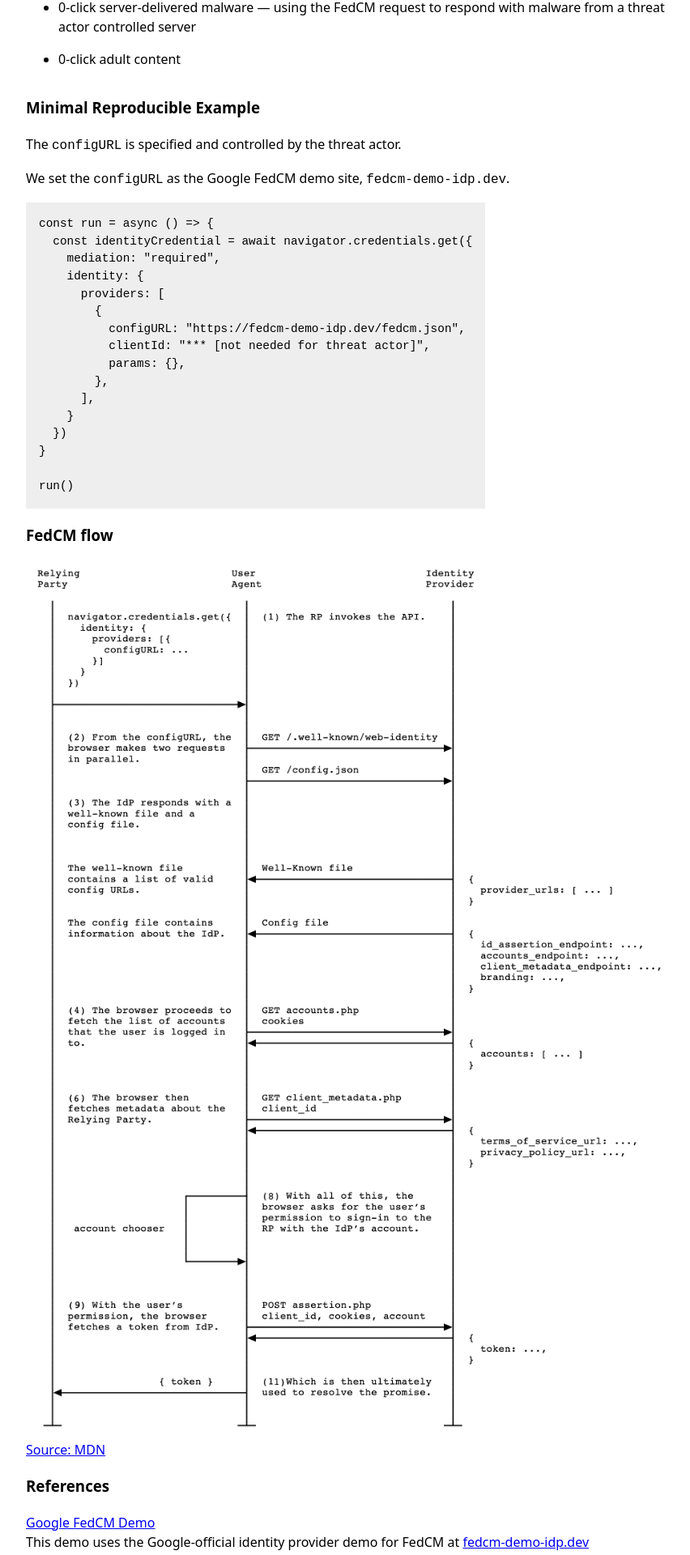
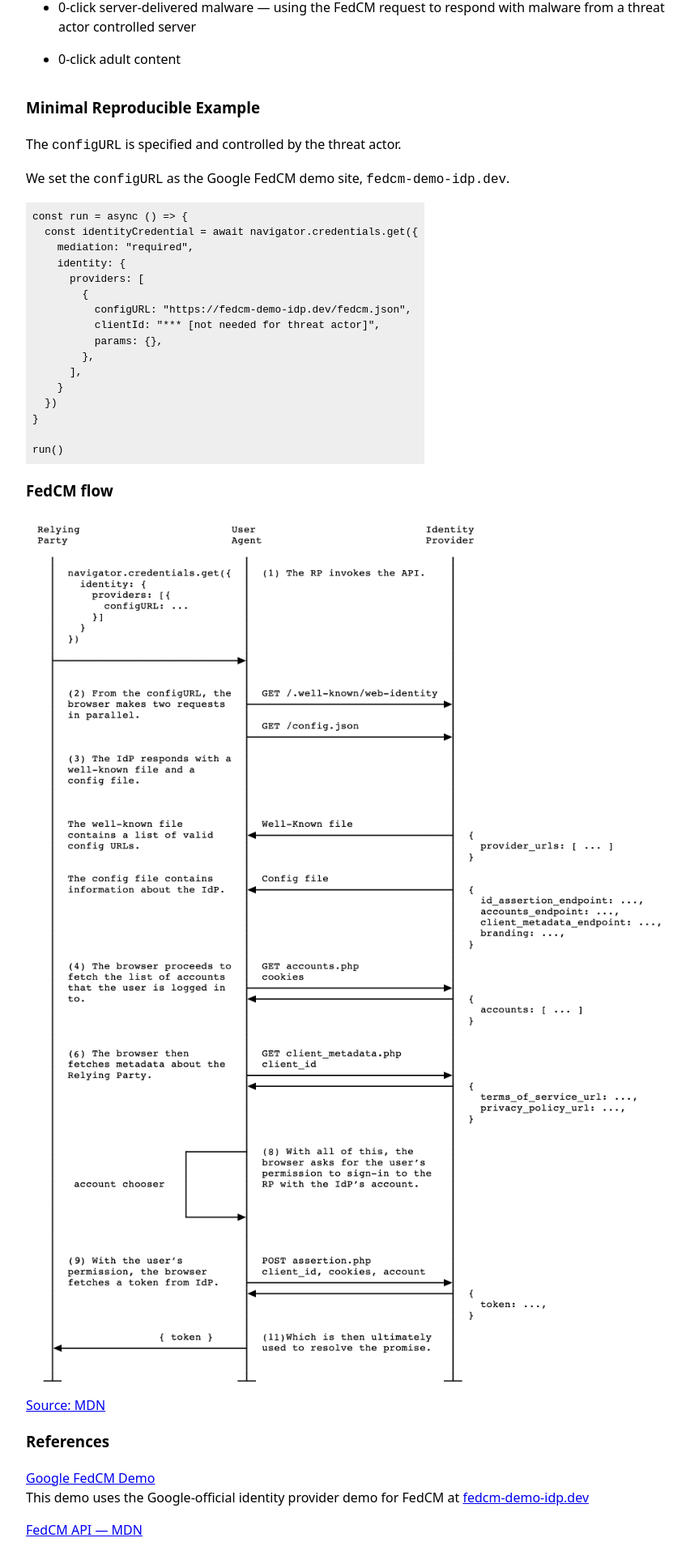
Before and after one commit to alexgreenland/alexgreenland.github.io, a Jekyll site: the page sandbox/fedcm-x-jul-2026.html, which Jekyll copies as it is, in a window 1280 px wide. Shown: the part 1428-3348 px from the top of the page at 81% size, without its empty margins (208-1060 px from the left). Built offline with Jekyll 4.4.1, drawn with Linux system fonts in a browser that asks for light colours; Markdown is read by kramdown in place of the engine named in the settings.

Commit message:
Update fedcm-x-jul-2026.html

```diff
--- a/sandbox/fedcm-x-jul-2026.html
+++ b/sandbox/fedcm-x-jul-2026.html
@@ -25,9 +25,12 @@
 
     pre {
       background: #eee;
-      padding: 1rem;
+      padding: 0.5rem;
       width: max-content;
-      font-size: 0.9rem;
+      max-width: 100%;
+      font-size: 0.8rem;
+      word-break: break-all;
+      white-space: pre-wrap;
     }
 
     code {
```
